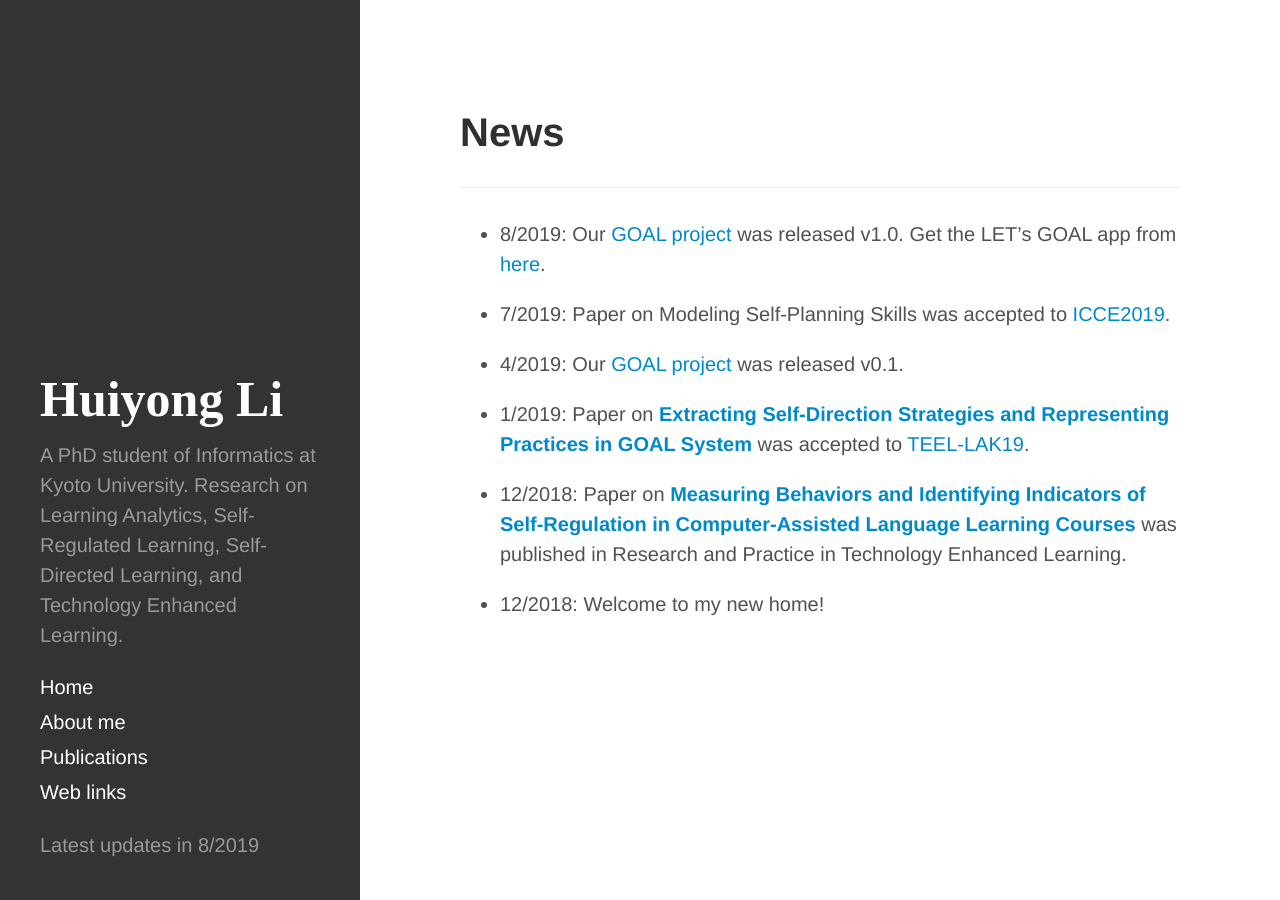
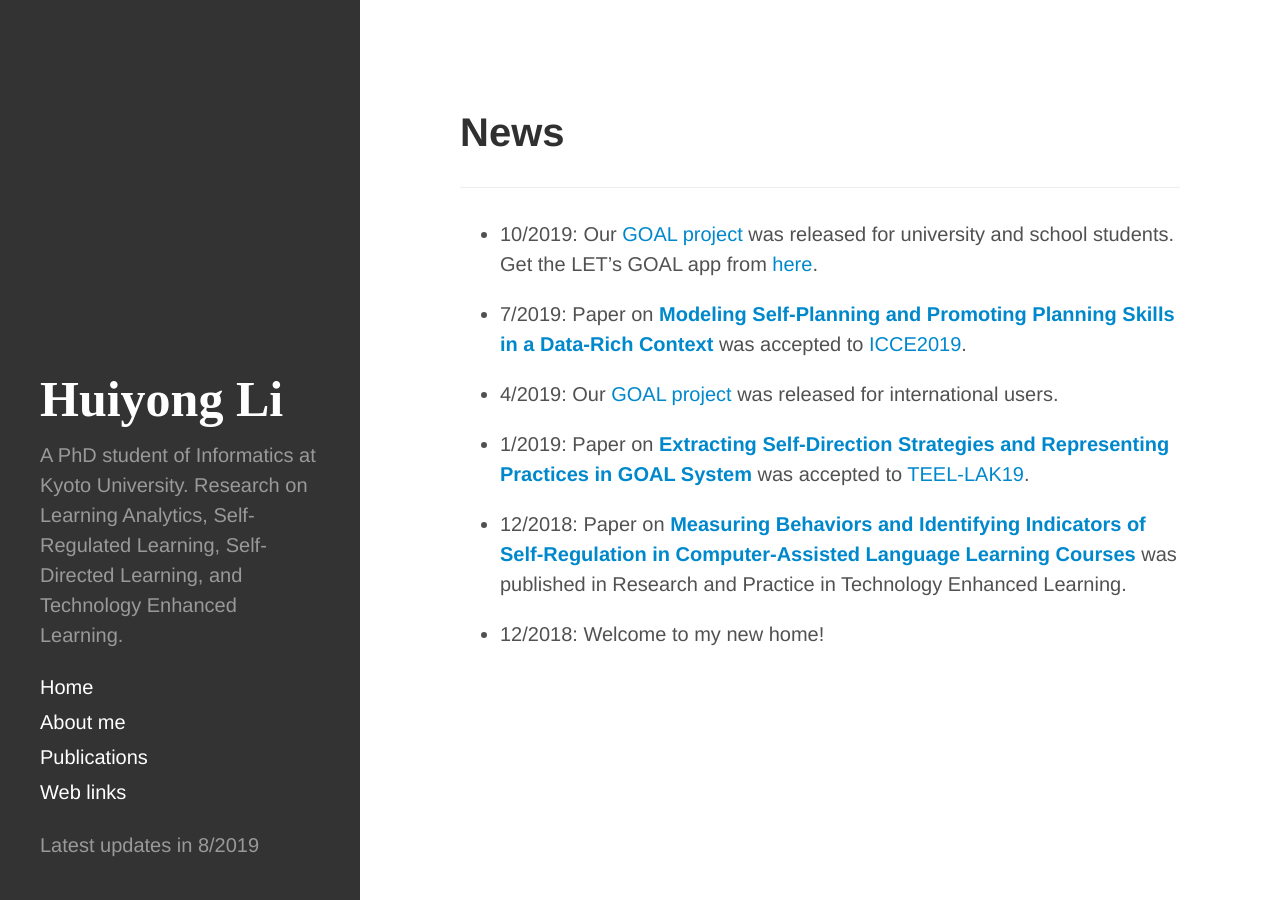
Before and after one commit to li-huiyong/li-huiyong.github.io, a Jekyll site: the page built from index.md, in a window 1280 px wide. Built offline with Jekyll 4.4.1, drawn with Linux system fonts in a browser that asks for light colours; nearby versions of some CDN libraries; some web fonts are replaced; our own code applies the rules of GitHub Pages for plain Markdown files.

Commit message:
add ICCE2019 paper link

```diff
--- a/index.md
+++ b/index.md
@@ -6,11 +6,11 @@ layout: index
 
 ___
 
-* 8/2019: Our [GOAL project](https://sites.google.com/view/letsgoal) was released v1.0. Get the LET's GOAL app from [here](https://sites.google.com/view/letsgoal).
+* 10/2019: Our [GOAL project](https://sites.google.com/view/letsgoal) was released for university and school students. Get the LET's GOAL app from [here](https://sites.google.com/view/letsgoal).
 
-* 7/2019: Paper on Modeling Self-Planning Skills was accepted to [ICCE2019](http://ilt.nutn.edu.tw/icce2019/).
+* 7/2019: Paper on [**Modeling Self-Planning and Promoting Planning Skills in a Data-Rich Context**](https://www.researchgate.net/publication/337745707_Modeling_Self-Planning_and_Promoting_Planning_Skills_in_a_Data-Rich_Context) was accepted to [ICCE2019](http://ilt.nutn.edu.tw/icce2019/).
 
-* 4/2019: Our [GOAL project](https://sites.google.com/view/letsgoal) was released v0.1.
+* 4/2019: Our [GOAL project](https://sites.google.com/view/letsgoal) was released for international users.
 
 * 1/2019: Paper on [**Extracting Self-Direction Strategies and Representing Practices in GOAL System**](https://www.researchgate.net/publication/331398537_Extracting_Self-Direction_Strategies_and_Representing_Practices_in_GOAL_System) was accepted to [TEEL-LAK19](https://sites.google.com/view/teel-workshop/lak19).
 
```
